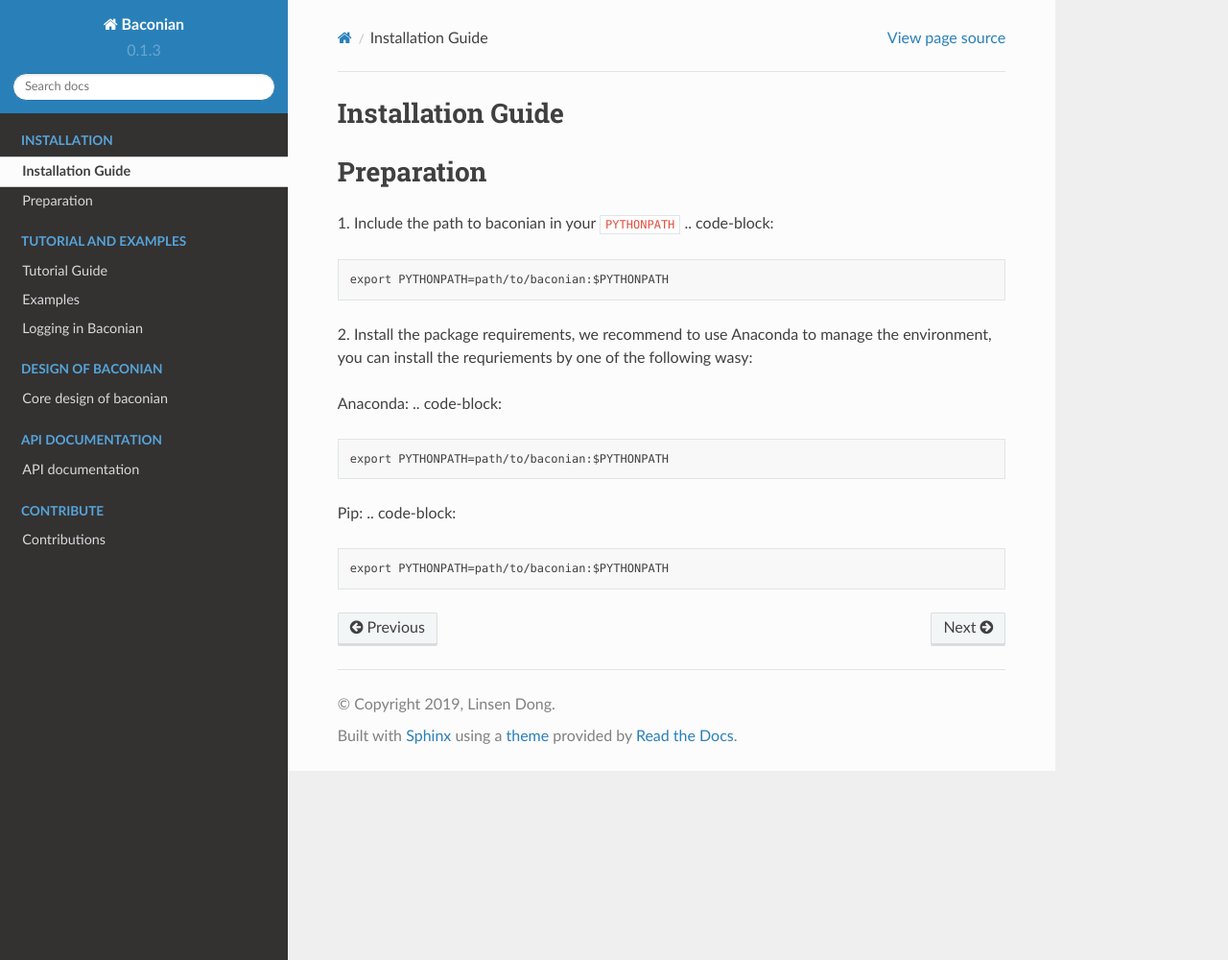
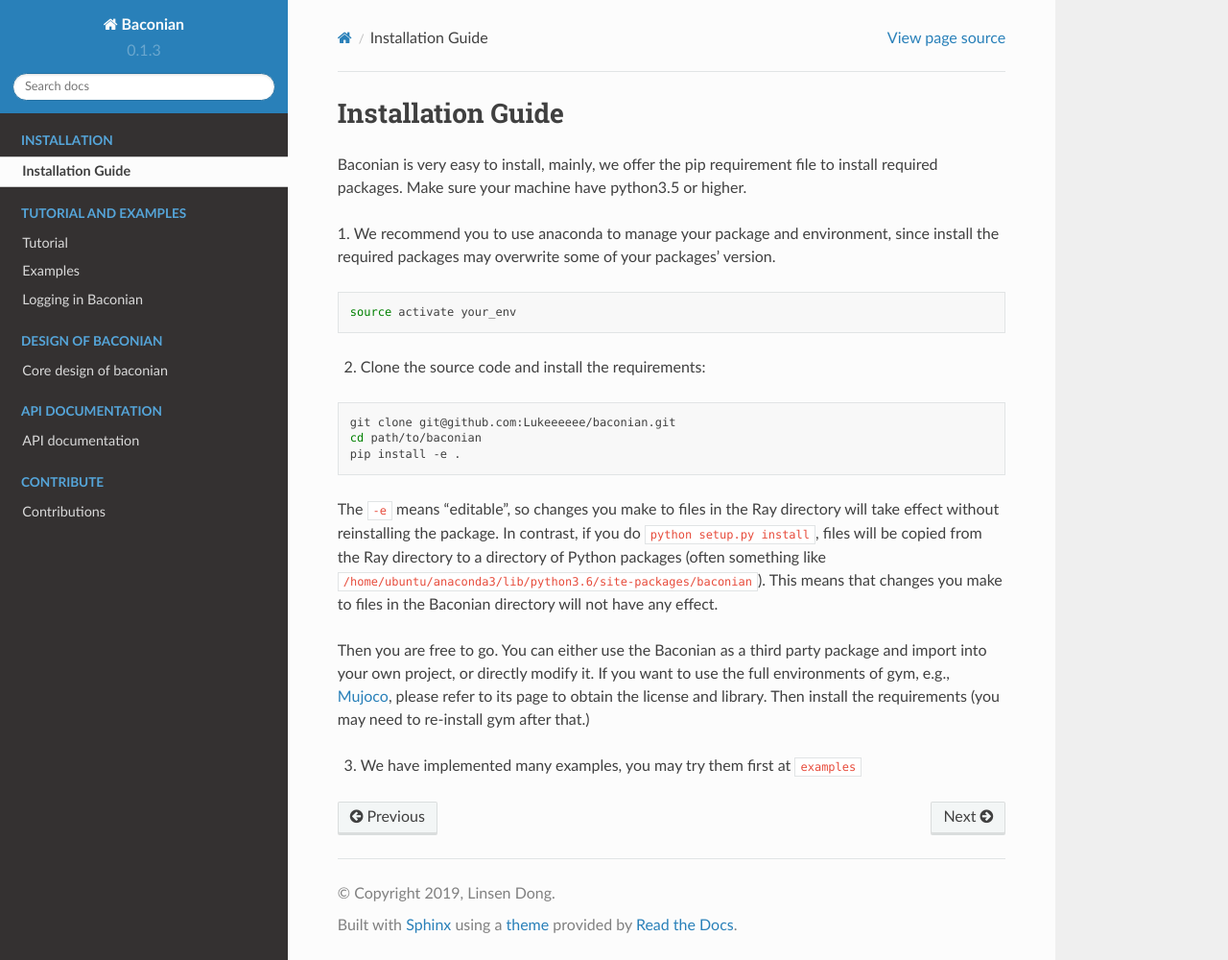
Before and after one commit to cap-ntu/baconian-project, a Sphinx documentation site: the page built from docs/installation_guide.rst, in a window 1280 px wide and 1000 px high. Shown: the whole window at 96% size. Built offline with Sphinx 7.4.7 and the Read the Docs theme 2.0.0, drawn with Linux system fonts in a browser that asks for light colours.

Commit message:
update docs

```diff
--- a/docs/API.rst
+++ b/docs/API.rst
@@ -1,3 +1,5 @@
+.. _API_REF:
+
 API documentation
 ==================
 .. toctree::
--- a/docs/conf.py
+++ b/docs/conf.py
@@ -47,7 +47,8 @@ release = __version__
 # extensions coming with Sphinx (named 'sphinx.ext.*') or your custom
 # ones.
 extensions = [
-    'sphinx.ext.autodoc'
+    'sphinx.ext.autodoc',
+    'sphinx.ext.intersphinx'
 ]
 
 # Add any paths that contain templates here, relative to this directory.
--- a/docs/contribute.rst
+++ b/docs/contribute.rst
@@ -2,3 +2,5 @@ Contributions
 ==================
 We hope everyone that are working on model-based RL research can contribute to this project and better boost the
 development of model-based RL research.
+
+Please submit an issue if you run into any problems or bugs. Also feel free to contact me: linsen001@e.ntu.edu.sg.
--- a/docs/installation_guide.rst
+++ b/docs/installation_guide.rst
@@ -1,19 +1,36 @@
 Installation Guide
 ==================
 
-Preparation
-===========
+Baconian is very easy to install, mainly, we offer the pip requirement file to install required packages. Make sure
+your machine have python3.5 or higher.
 
-1. Include the path to baconian in your :code:`PYTHONPATH`
-.. code-block::
-    export PYTHONPATH=path/to/baconian:$PYTHONPATH
 
-2. Install the package requirements, we recommend to use Anaconda to manage the environment,
-you can install the requriements by one of the following wasy:
+1. We recommend you to use anaconda to manage your package and environment, since install the required packages may
+overwrite some of your packages' version.
 
-Anaconda:
-.. code-block::
-    export PYTHONPATH=path/to/baconian:$PYTHONPATH
-Pip:
-.. code-block::
-    export PYTHONPATH=path/to/baconian:$PYTHONPATH
+.. code-block:: bash
+
+    source activate your_env
+
+2. Clone the source code and install the requirements:
+
+.. code-block:: bash
+
+    git clone git@github.com:Lukeeeeee/baconian.git
+    cd path/to/baconian
+    pip install -e .
+
+The ``-e`` means "editable", so changes you make to files in the Ray
+directory will take effect without reinstalling the package. In contrast, if
+you do ``python setup.py install``, files will be copied from the Ray
+directory to a directory of Python packages (often something like
+``/home/ubuntu/anaconda3/lib/python3.6/site-packages/baconian``). This means that
+changes you make to files in the Baconian directory will not have any effect.
+
+
+Then you are free to go. You can either use the Baconian as a third party package and import into your own project, or
+directly modify it. If you want to use the full environments of gym, e.g., `Mujoco <http://www.mujoco.org>`_,
+please refer to its  page to obtain the license and library. Then install the requirements
+(you may need to re-install gym after that.)
+
+3. We have implemented many examples, you may try them first at :code:`examples`
```
Also changed, not shown: README.md (+4 -22 lines), docs/tutorial.rst (+26 -4 lines), old_news.md (added).
